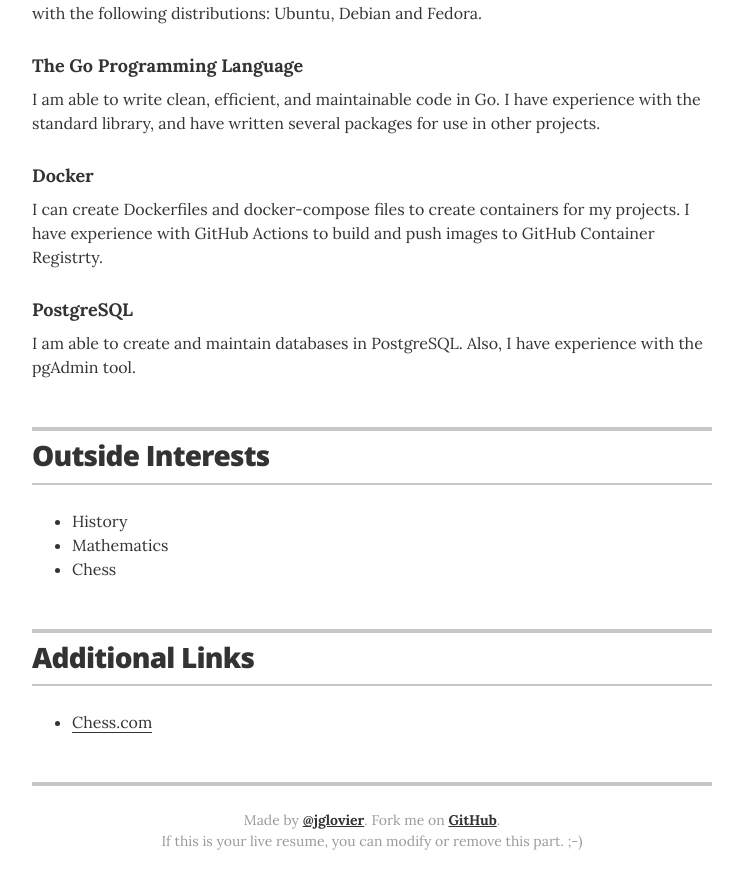
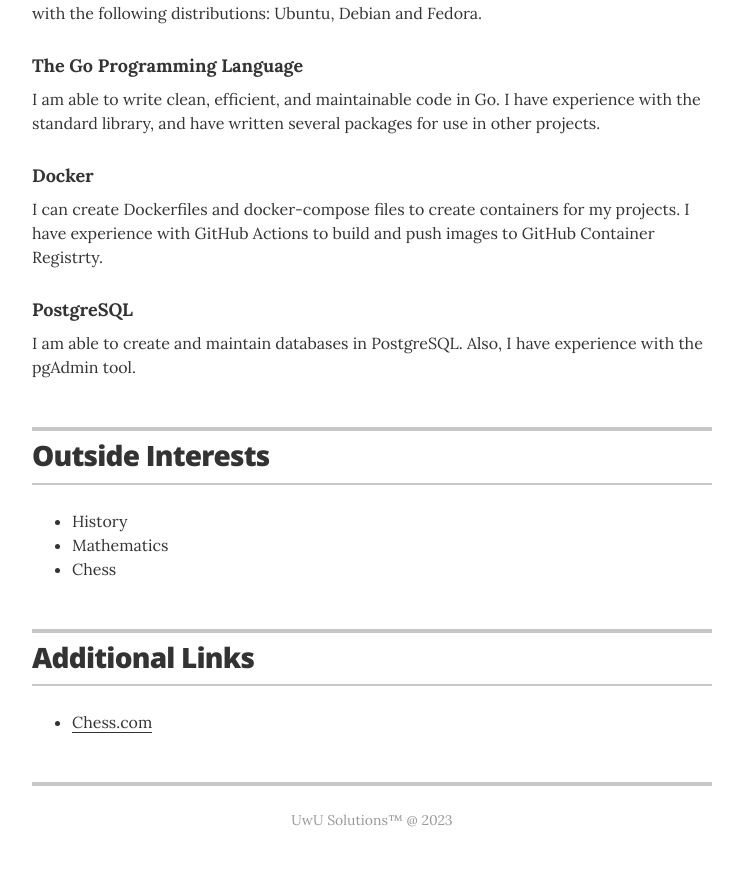
Before and after one commit to hararudoka/hararudoka.github.io, a Jekyll site: the page built from index.html, in a window 1280 px wide and 900 px high, scrolled down 1580 px. Shown: the top 889 px of the window, without its empty margins (268-1011 px from the left). Built offline with Jekyll 4.4.1, drawn with Linux system fonts in a browser that asks for light colours.

Commit message:
Update resume.html

```diff
--- a/_layouts/resume.html
+++ b/_layouts/resume.html
@@ -232,8 +232,7 @@
       {% endif %}
 
       <footer class="page-footer">
-        <p class="footer-line">Made by <a href="http://twitter.com/jglovier">@jglovier</a>. Fork me on <a href="https://github.com/jglovier/resume-template">GitHub</a>.</p>
-        <p class="footer-line">If this is your live resume, you can modify or remove this part. ;-)</p>
+        <p class="footer-line">UwU Solutions™ @ 2023</p>
       </footer>
 
     </div>
```
